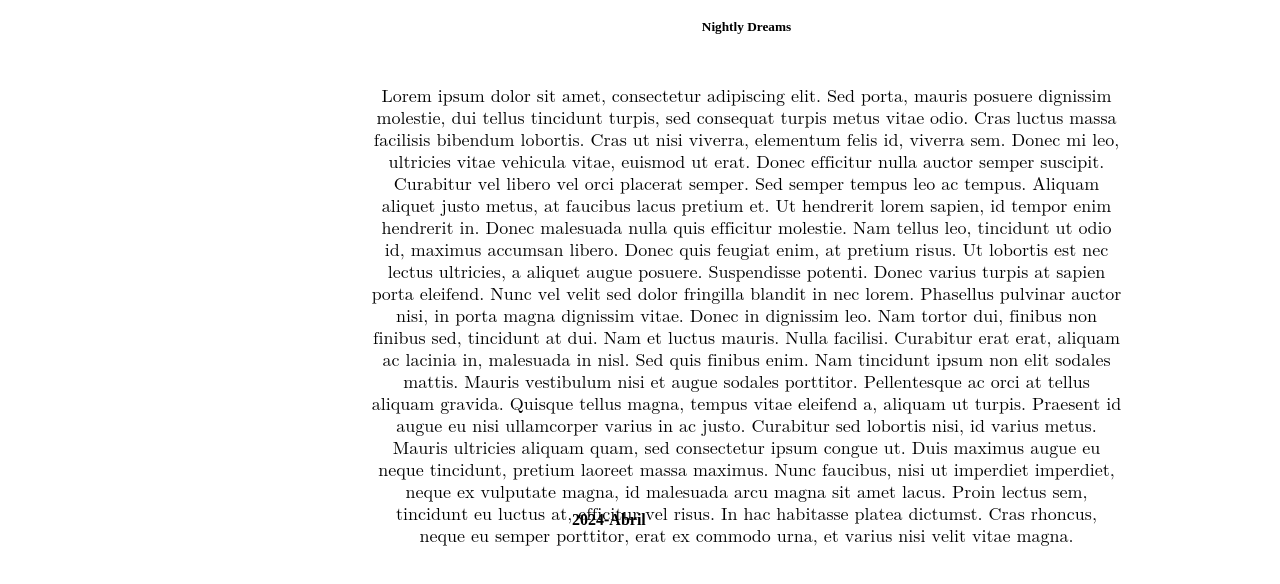
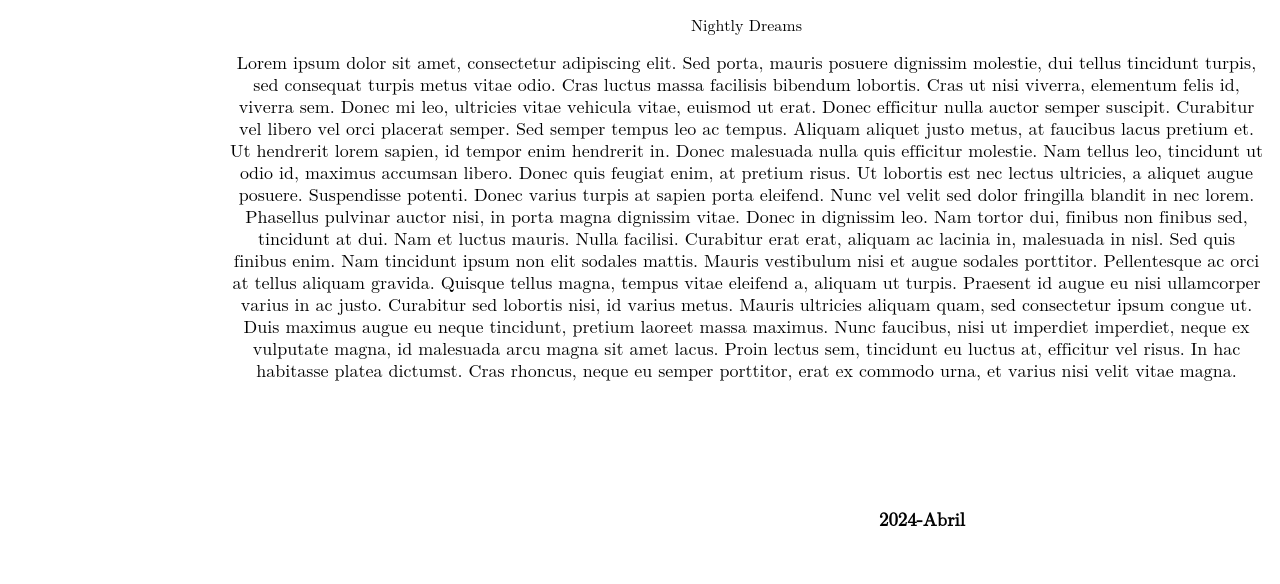
Before and after one commit to Coudyy/site-carta, a plain HTML site: page index.html in a window 1280 px wide. Shown: the part 618-1202 px from the top of the page. Drawn offline with Linux system fonts and the light colour scheme.

Commit message:
Add files via upload

```diff
--- a/index.html
+++ b/index.html
@@ -7,13 +7,21 @@
     <title>Lorem Ipsum</title>
 </head>
 
+<style>
+    .container{
+
+    text-align: center;
+    margin: 0 auto;
+
+    }
+</style>
 <body>
-    <div style="width: 300px; height: 550px; float:right"></div>
+    <div class="container" style="width: 300px; height: 550px; float:right"></div>
 
-    <div style="width: 1051px; height: 550px; float:right">
-        <h1 style="text-align: center; font-family: serif; margin: 20px 20px">O deus-verme</h1>
-        <h5 style="text-align: center; font-family: serif;"> Nightly Dreams</h5>
-        <p style="text-align: center; margin: 50px 150px; font-size:large; font-family: math;">
+    <div class="container" style="width: 1051px; height: 550px; float:right">
+        <h1 style="font-family: serif; margin: 20px 20px">O deus-verme</h1>
+        <p style="font-family: math;"> Nightly Dreams</p>
+        <p style="margin: 8px; font-size:large; font-family: math;">
             Lorem ipsum dolor sit amet, consectetur adipiscing elit.
             Sed porta, mauris posuere dignissim molestie, dui tellus tincidunt turpis, sed consequat turpis metus vitae
             odio.
@@ -43,8 +51,8 @@
             Cras rhoncus, neque eu semper porttitor, erat ex commodo urna, et varius nisi velit vitae magna.
         </p>
     </div>
-    <div style="clear: both; width: 700px; height: 100px; float:right">
-        <h4 style="text-align: left; font-family: serif;">2024-Abril</h4>
+    <div class="container" style="clear: both; width: 700px; height: 100px; float:right">
+        <h3 style="font-family: math;">2024-Abril</h3>
     </div>
 
 </body>
```
